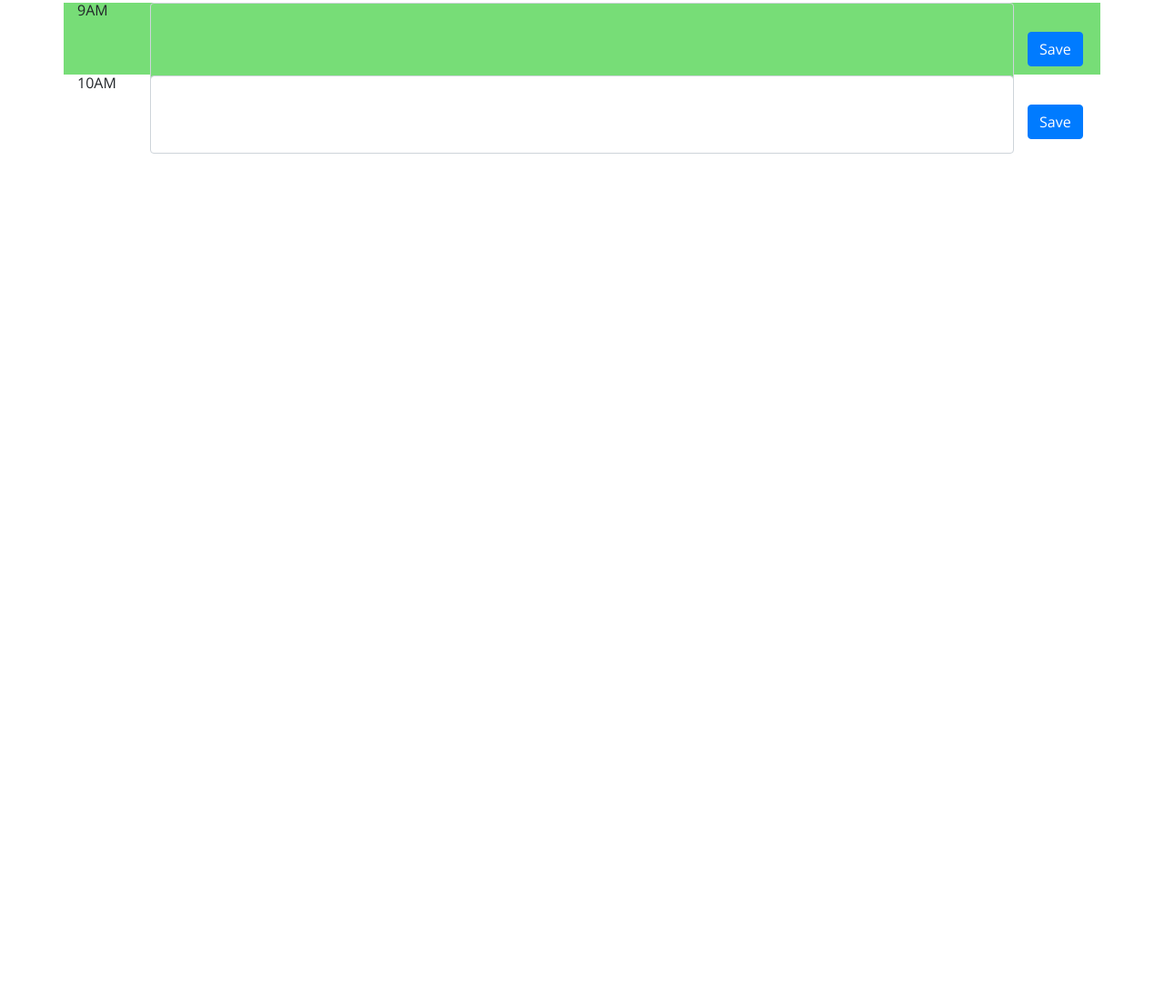
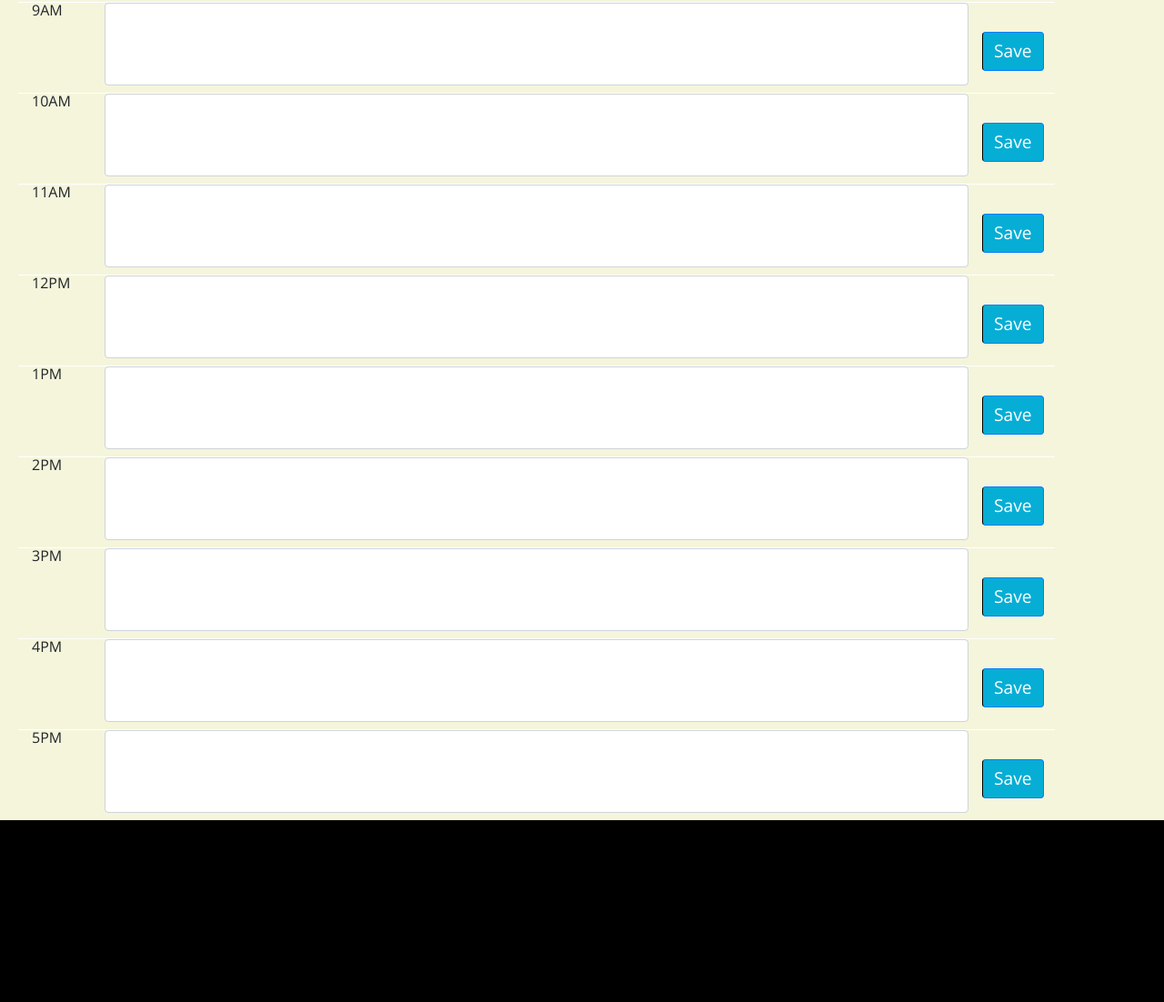
Before and after one commit to kentshaffer/workDayScheduler, a plain HTML site: page index.html in a window 1280 px wide. Shown: the part 334-1436 px from the top of the page at 91% size. Before the commit the page ends 800 px from the top, so only its background shows below. Drawn offline with nearby package versions, Linux system fonts and the light colour scheme.

Commit message:
text save and readme added

```diff
--- a/assets/script.js
+++ b/assets/script.js
@@ -25,21 +25,38 @@ $( ".btn-primary" ).on( "click", function() {
     localStorage.setItem(timeSlot, inputValue);
 
 });
+console.log($('textarea'))
+$('textarea').each( function (element) {
 
-[...$('textarea')].forEach( function (element) {
-
-    var timeSlot = $(element).siblings("span").text();
+    var timeSlot = $(this).siblings("span").text();
     var existingValue = localStorage.getItem(timeSlot);
-    element.value = existingValue;
+    console.log($(this))
+    $(this).text(existingValue);
 });
 
 // do this for all elements - 9AM - 5PM
 // grab value from localstorage
 // save it to input elements
 
-// function changeHourColor() {
-//   let hour = now.getHours();
-//   if (hour <= 9) {
-//       document.write(hourTimeSlot: background: green)
-//   }
-// }
+$('textarea').each( function () {
+
+    let scheduleTime = $(this).parent().attr('id')
+    let currentHour = moment().format('h');
+    console.log(currentHour)
+
+    if ($(scheduleTime).val > (currentHour).val) {
+        hourTimeSlot.attr('background-color', 'green');
+
+    }
+    else if  ((scheduleTime).val = (currentHour).val)
+        hourTimeSlot.attr('background-color', 'gray');
+
+     else { ((scheduleTime).val < (currentHour).val)
+    hourTimeSlot.attr('background-color', 'red')
+    };
+
+});
+
+    // var timeSlot = $(this).parent("span").text();
+    // var existingValue = localStorage.getItem(timeSlot);
+    // $(this).text(existingValue);
--- a/assets/style.css
+++ b/assets/style.css
@@ -2,6 +2,7 @@ body {
   font-family: 'Open Sans', sans-serif;
   font-size: 16px;
   line-height: 1;
+  background-color: beige;
 }
 
 textarea {
@@ -15,7 +16,7 @@ textarea {
 
 .jumbotron {
   text-align: center;
-  background-color: transparent;
+  background-color: rgb(112, 112, 112);
   color: black;
   border-radius: 0;
   border-bottom: 10px solid black;
@@ -59,9 +60,8 @@ textarea {
 
 .saveBtn {
   border-left: 1px solid black;
-  border-top-right-radius: 15px;
-  border-bottom-right-radius: 15px;
   background-color: #06aed5;
+  font-size: larger;
   color: white;
 }
 
@@ -70,10 +70,23 @@ textarea {
   transition: all 0.3s ease-in-out;
 }
 
-#nine-container {
+.custom-container {
+  margin: 20px;
+}
+
+/* #nine-container {
   background-color: #77dd77;
 }
 
 #nine-am-input {
   background-color: #77dd77;
+} */
+
+#footer {
+  background-color: #000000;
+  height: 200px;
 }
+
+span {
+
+}
--- a/index.html
+++ b/index.html
@@ -24,34 +24,101 @@
 
   <body>
     <header class="jumbotron">
-      <h1 class="display-3 d-flex ">Work Day Scheduler</h1>
+      <h1 class="display-3 d-flex justify-content-center">Work Day Scheduler</h1>
       <p class="lead">A simple calendar app for scheduling your work day</p>
       <p id="currentDay" class="lead"></p>
     </header>
 
-    <section class="container" id="nine-container">
+    <section class="container custom-container" id="nine-container">
       <div class="row" id="9">
         <span class="col-1">9AM</span>
-        <textarea class="col form-control" id="nine-am-input"></textarea>
+        <textarea class="col form-control custom-text" id="nine-am-input"></textarea>
         <div class="col-1">
-          <button type="button" class="btn btn-primary">Save</button>
+          <button type="button" class="btn btn-primary saveBtn">Save</button>
       </div>
     </section>
 
-    <section class="container">
+    <section class="container custom-container">
       <div class="row" id="10">
         <span class="col-1">10AM</span>
-        <textarea class="col form-control" id="ten-am-input"></textarea>
+        <textarea class="col form-control custom-text" id="ten-am-input"></textarea>
         <div class="col-1">
-          <button type="button" class="btn btn-primary">Save</button>
+          <button type="button" class="btn btn-primary saveBtn">Save</button>
         </div>
       </div>
     </section>
 
+    <section class="container custom-container">
+      <div class="row" id="11">
+        <span class="col-1">11AM</span>
+        <textarea class="col form-control" id="eleven-am-input"></textarea>
+        <div class="col-1">
+          <button type="button" class="btn btn-primary saveBtn">Save</button>
+        </div>
+      </div>
+    </section>
 
+    <section class="container custom-container">
+      <div class="row" id="12">
+        <span class="col-1">12PM</span>
+        <textarea class="col form-control" id="twelve-pm-input"></textarea>
+        <div class="col-1">
+          <button type="button" class="btn btn-primary saveBtn">Save</button>
+        </div>
+      </div>
+    </section>
 
+    <section class="container custom-container">
+      <div class="row" id="1">
+        <span class="col-1">1PM</span>
+        <textarea class="col form-control" id="one-pm-input"></textarea>
+        <div class="col-1">
+          <button type="button" class="btn btn-primary saveBtn">Save</button>
+        </div>
+      </div>
+    </section>
 
-      <!-- Timeblocks go here -->
+    <section class="container custom-container">
+      <div class="row" id="2">
+        <span class="col-1">2PM</span>
+        <textarea class="col form-control" id="two-pm-input"></textarea>
+        <div class="col-1">
+          <button type="button" class="btn btn-primary saveBtn">Save</button>
+        </div>
+      </div>
+    </section>
+
+    <section class="container custom-container">
+      <div class="row" id="3">
+        <span class="col-1">3PM</span>
+        <textarea class="col form-control" id="three-pm-input"></textarea>
+        <div class="col-1">
+          <button type="button" class="btn btn-primary saveBtn">Save</button>
+        </div>
+      </div>
+    </section>
+
+    <section class="container custom-container">
+      <div class="row" id="4">
+        <span class="col-1">4PM</span>
+        <textarea class="col form-control" id="four-pm-input"></textarea>
+        <div class="col-1">
+          <button type="button" class="btn btn-primary saveBtn">Save</button>
+        </div>
+      </div>
+    </section>
+
+    <section class="container custom-container">
+      <div class="row" id="5">
+        <span class="col-1">5PM</span>
+        <textarea class="col form-control" id="five-pm-input"></textarea>
+        <div class="col-1">
+          <button type="button" class="btn btn-primary saveBtn">Save</button>
+        </div>
+      </div>
+    </section>
+
+    <footer id="footer"></footer>
 
 
     <script src="https://cdnjs.cloudflare.com/ajax/libs/jquery/3.2.1/jquery.min.js"></script>
```
Also changed, not shown: 1 other file.
